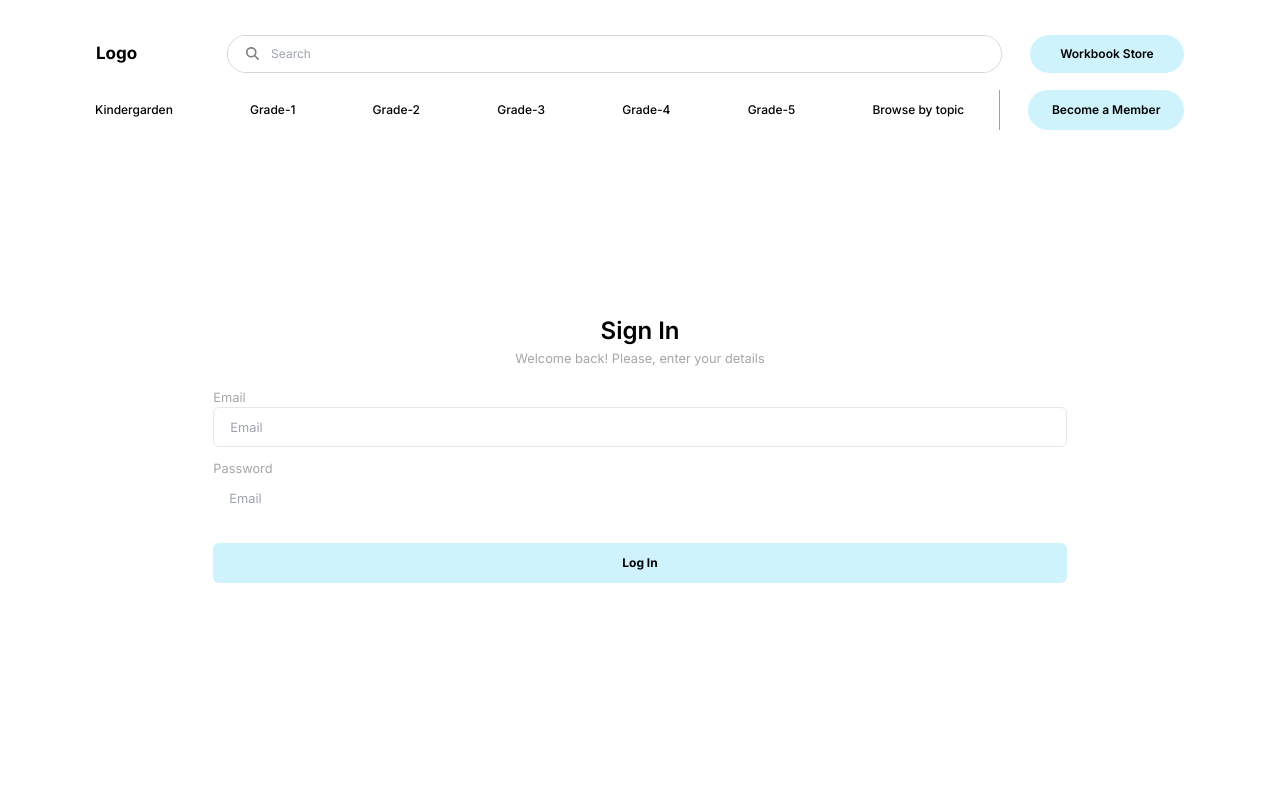
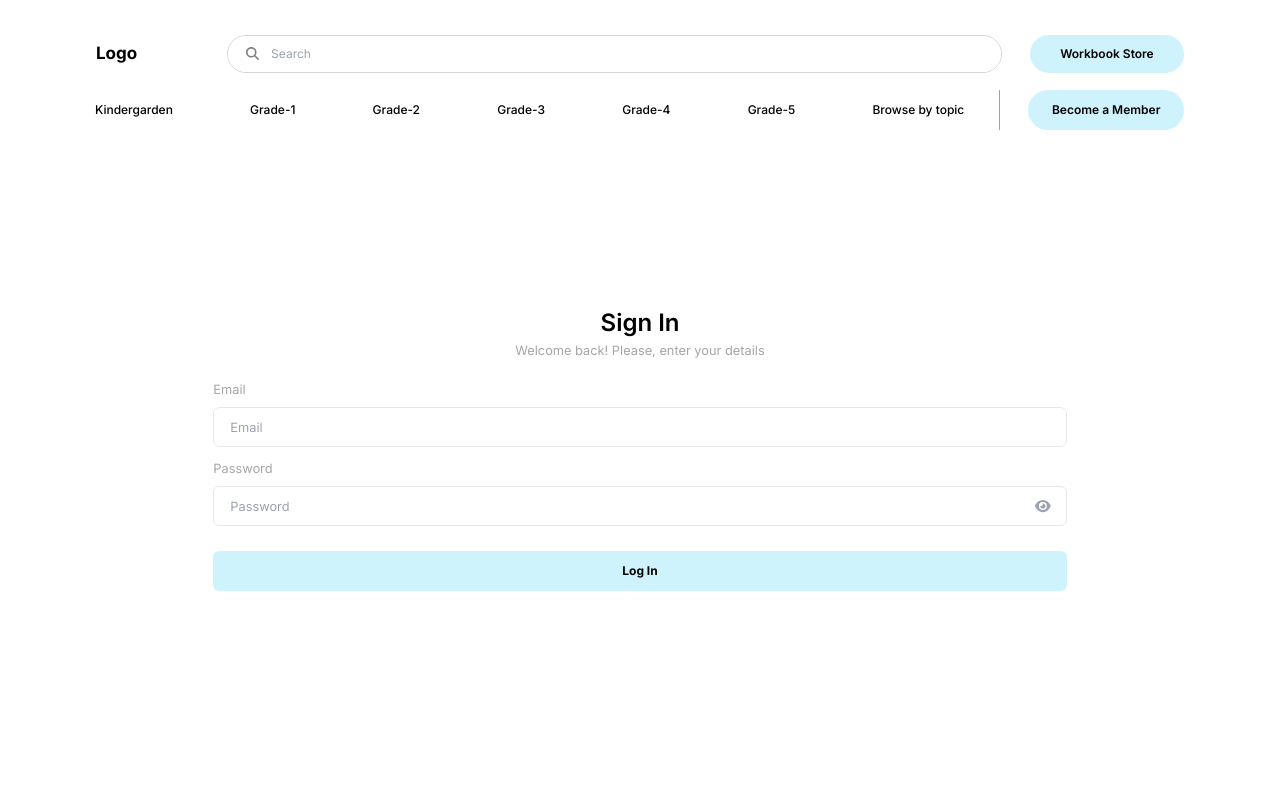
Before and after one commit to Faiaz-Rahman/k5new, a Next.js app: page /login in a window 1280 px wide. Shown: the top 800 px of the page. Built offline with nearby package versions, Linux system fonts and the light colour scheme.

Commit message:
input component reusability

```diff
--- a/src/app/_components/Input/index.tsx
+++ b/src/app/_components/Input/index.tsx
@@ -7,6 +7,7 @@ interface InputProps {
     wrapperStyle?: string
     labelStyle?: string
     inputStyle?: string
+    children?: React.ReactNode
     onChange?: () => void
 }
 
@@ -18,16 +19,29 @@ export default function Input({
     inputStyle,
     type,
     onChange,
+    children,
 }: InputProps) {
     return (
         <div className={wrapperStyle}>
             <p className={labelStyle}>{label}</p>
-            <input
-                type="email"
-                className={inputStyle}
-                placeholder="Email"
-                onChange={onChange}
-            />
+            <div
+                className={`flex items-center mt-2
+                    rounded-md h-10 overflow-hidden
+                ${
+                    children
+                        ? 'border border-gray-200'
+                        : 'border-none'
+                }
+            `}
+            >
+                <input
+                    type={type}
+                    className={inputStyle}
+                    placeholder={placeholder}
+                    onChange={onChange}
+                />
+                {children}
+            </div>
         </div>
     )
 }
```
